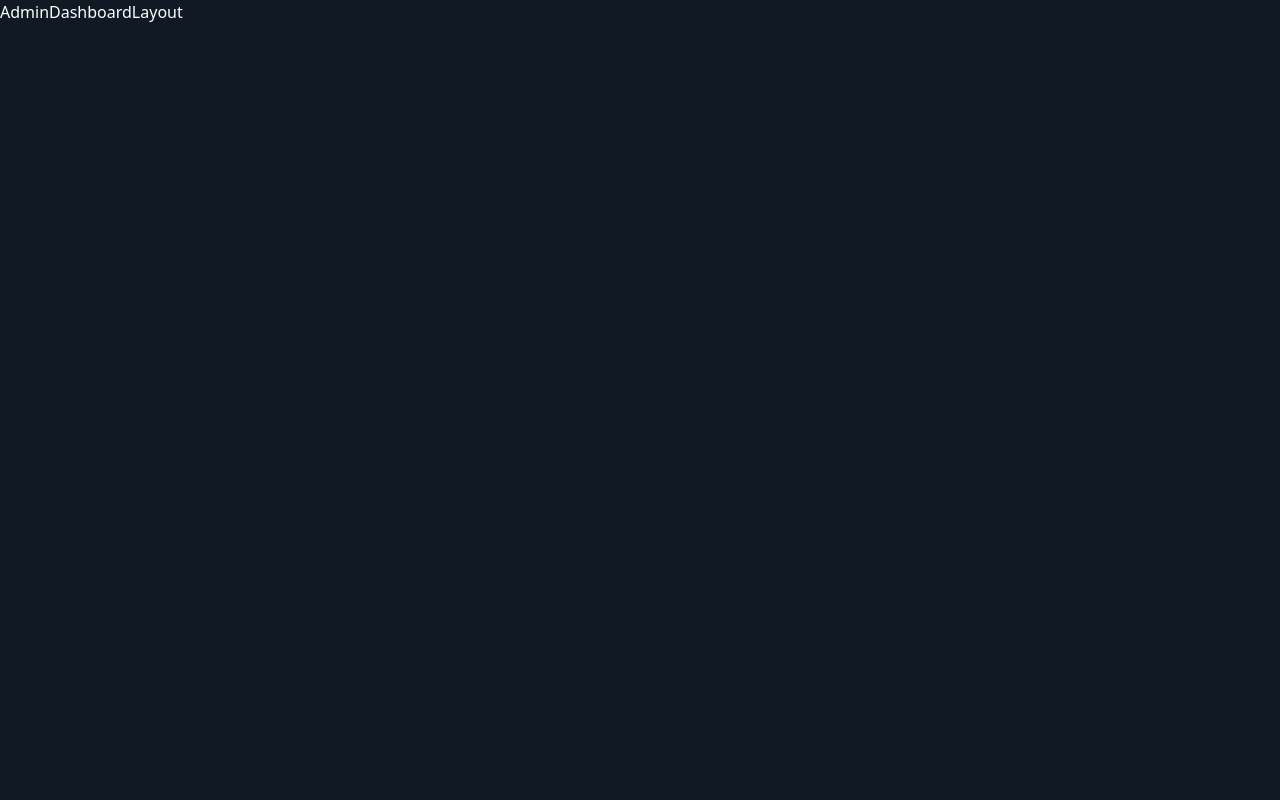
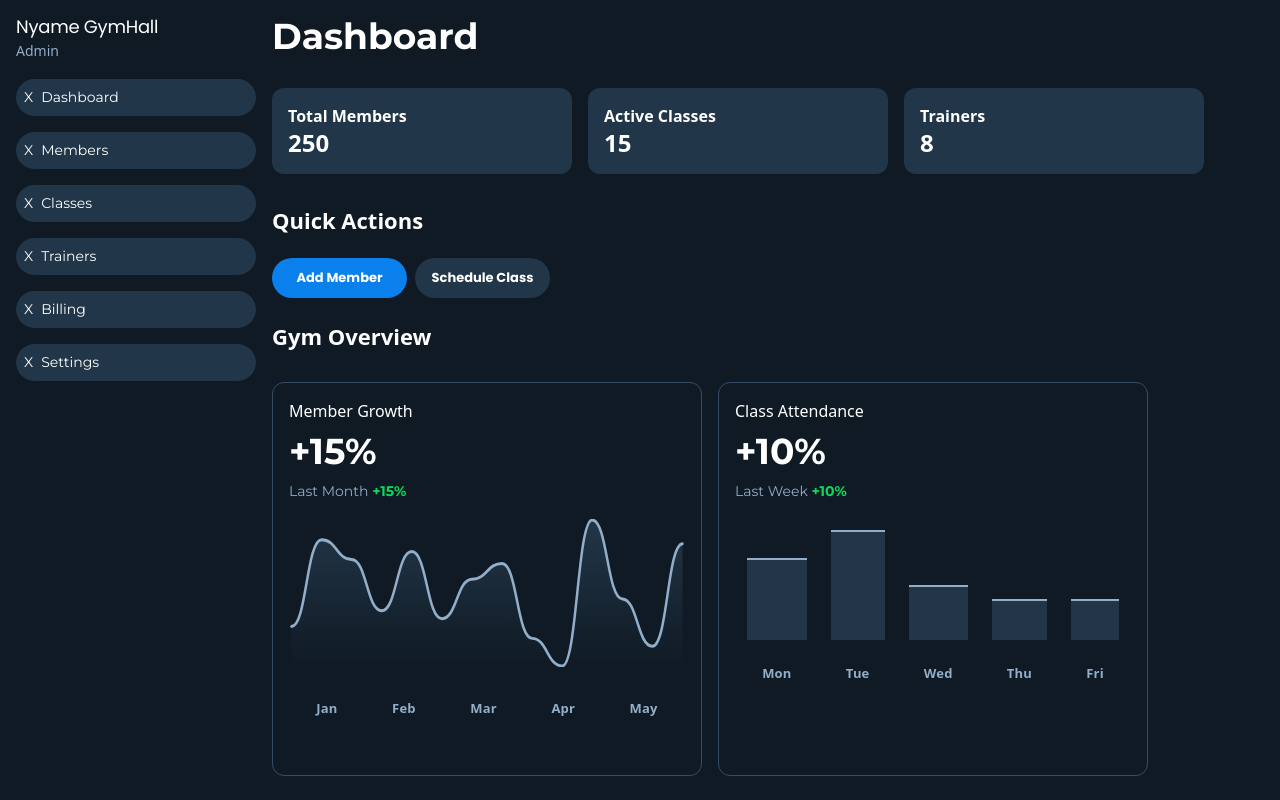
Before and after one commit to mafindijr/Gym-Management-System, a React (Vite) app: page /admin in a window 1280 px wide. Built offline with nearby package versions, Linux system fonts and the light colour scheme.

Commit message:
import dide bar component to the layout

```diff
--- a/src/layout/Dashboard-layout.jsx
+++ b/src/layout/Dashboard-layout.jsx
@@ -1,7 +1,16 @@
 import { Outlet } from "react-router-dom";
+import Sidebar from '../Components/Side-bar';
 
 export default function DashboardLayout() {
   return (
-    <div>AdminDashboardLayout</div>
+    <div className="flex min-h-screen">
+
+      <Sidebar />
+
+      <main className="flex-1 p-4">
+        <Outlet />
+      </main>
+
+    </div>
   )
 }
```
